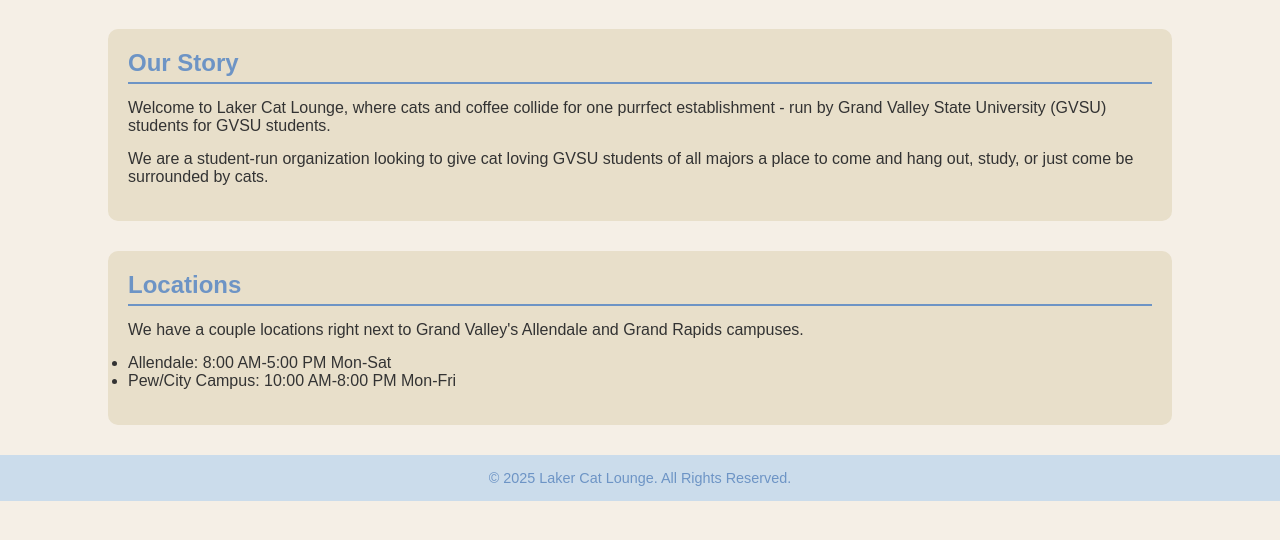
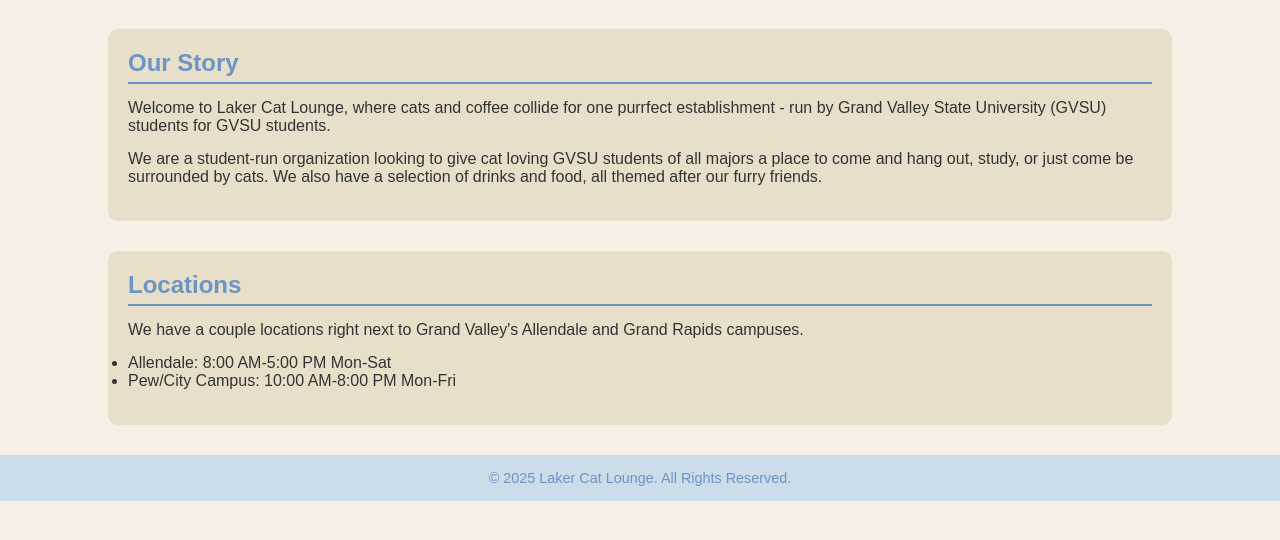
Before and after one commit to jacoblewis22/Laker-Cat-Cafe, a plain HTML site: page about.html in a window 1280 px wide. Shown: the part 178-718 px from the top of the page. Drawn offline with Linux system fonts and the light colour scheme; files that its build step writes are made by us from their sources; a web font is replaced by a local one.

Commit message:
Update about.html

```diff
--- a/about.html
+++ b/about.html
@@ -40,7 +40,7 @@
 				<h2>Our Story</h2>
 				<p>Welcome to Laker Cat Lounge, where cats and coffee collide for one purrfect establishment - run by Grand Valley State University (GVSU) students for GVSU students. </p>
 
-				<p>We are a student-run organization looking to give cat loving GVSU students of all majors a place to come and hang out, study, or just come be surrounded by cats. </p>
+				<p>We are a student-run organization looking to give cat loving GVSU students of all majors a place to come and hang out, study, or just come be surrounded by cats. We also have a selection of drinks and food, all themed after our furry friends.</p>
 			</section>
 
 			<section id="locations">
```
